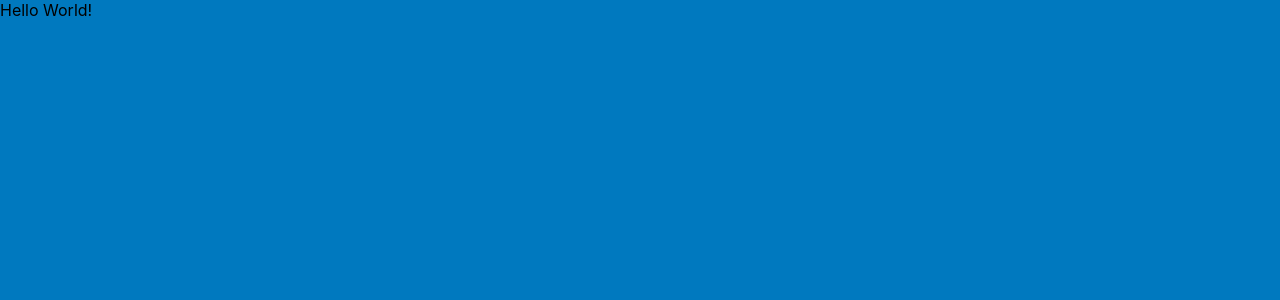
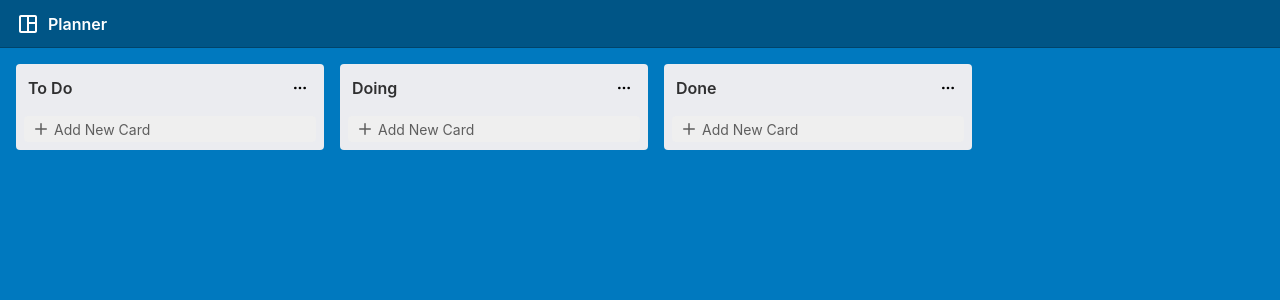
Before and after one commit to d33kshant/planner-app, a React (Create React App) app: page / in a window 1280 px wide. Shown: the top 300 px of the page. Built offline with nearby package versions, Linux system fonts and the light colour scheme.

Commit message:
Added default Boards

```diff
--- a/src/App.tsx
+++ b/src/App.tsx
@@ -1,9 +1,19 @@
 import React from 'react'
+import AppBar from './components/AppBar'
+import Board from './components/Board'
 import './styles/App.css'
 
-function App() {
+const App: React.FC = () => {
+
   return (
-    <div>Hello World!</div>
+    <>
+    <AppBar />
+    <div className="boards-container">
+      <Board title="To Do"/>
+      <Board title="Doing"/>
+      <Board title="Done"/>
+    </div>
+    </>
   )
 }
 
```
